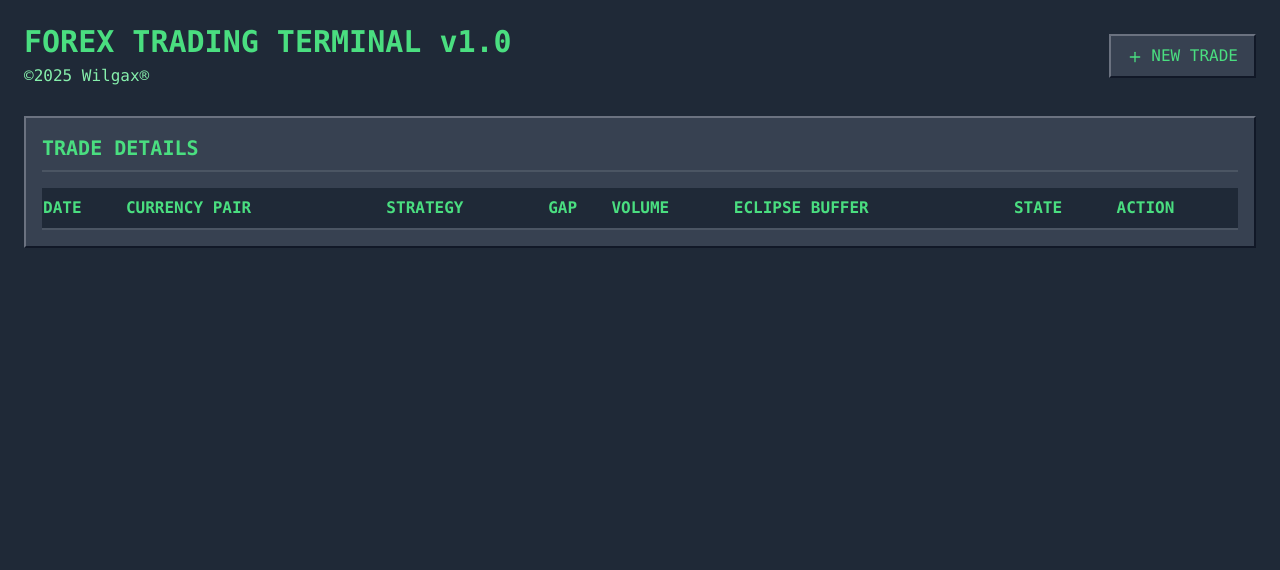
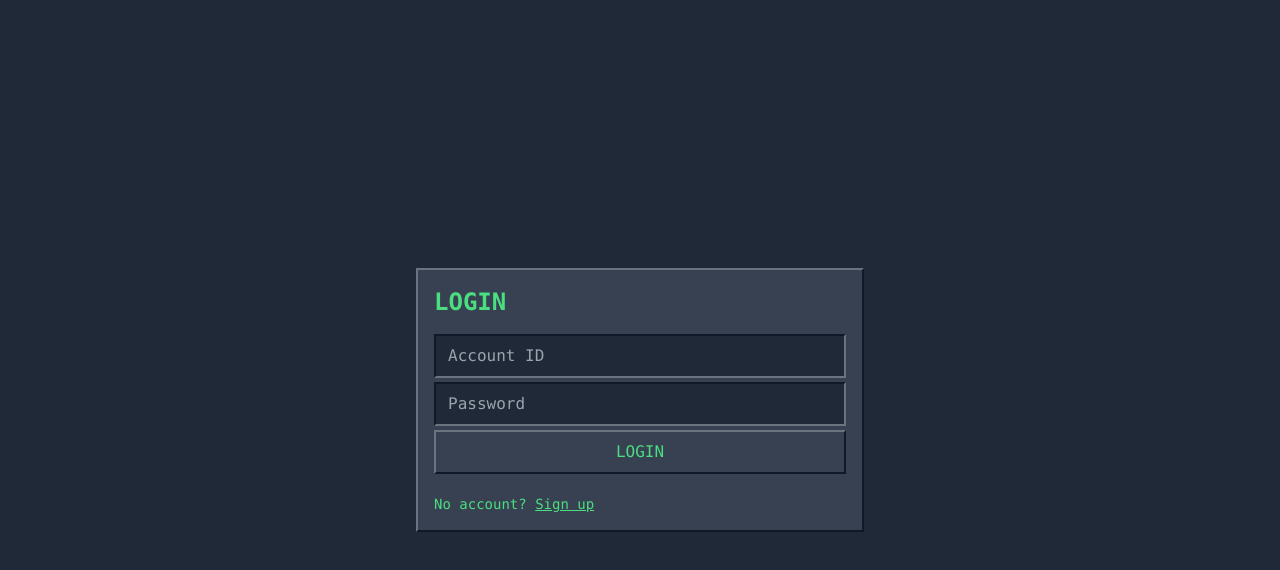
Before and after one commit to Pramay-vlog/forexAlgo-fe, a React (Vite) app: page /login in a window 1280 px wide. Shown: the top 570 px of the page. Built offline with nearby package versions, Linux system fonts and the light colour scheme; sample sign-in values are in the browser's storage.

Commit message:
Add routing and authentication components: Implement Login and Signup pages, update Main component for route handling

```diff
--- a/index.html
+++ b/index.html
@@ -8,6 +8,6 @@
   </head>
   <body>
     <div id="root"></div>
-    <script type="module" src="/src/main.tsx"></script>
+    <script type="module" src="/src/index.tsx"></script>
   </body>
 </html>
--- a/package.json
+++ b/package.json
@@ -15,6 +15,7 @@
     "react": "^18.3.1",
     "react-dom": "^18.3.1",
     "react-hot-toast": "^2.5.2",
+    "react-router-dom": "^7.6.1",
     "react-spinners": "^0.17.0",
     "swr": "^2.3.3"
   },
--- /dev/null
+++ b/src/index.tsx
@@ -0,0 +1,20 @@
+import React from 'react';
+import { createRoot } from 'react-dom/client';
+import { BrowserRouter, Routes, Route } from 'react-router-dom';
+import './index.css';
+
+import Main from './Main';
+import Login from './pages/Login';
+import Signup from './pages/Signup';
+
+createRoot( document.getElementById( 'root' )! ).render(
+    <React.StrictMode>
+        <BrowserRouter>
+            <Routes>
+                <Route path="/" element={<Main />} />
+                <Route path="/login" element={<Login />} />
+                <Route path="/signup" element={<Signup />} />
+            </Routes>
+        </BrowserRouter>
+    </React.StrictMode>
+);
--- a/src/main.tsx
+++ b/src/main.tsx
@@ -1,10 +1,21 @@
-import { StrictMode } from 'react';
-import { createRoot } from 'react-dom/client';
-import App from './App.tsx';
-import './index.css';
+import { useEffect, useState } from 'react';
+import { useNavigate } from 'react-router-dom';
+import App from './App';
 
-createRoot(document.getElementById('root')!).render(
-  <StrictMode>
-    <App />
-  </StrictMode>
-);
+const Main = () => {
+  const [ isLoggedIn, setIsLoggedIn ] = useState( false );
+  const navigate = useNavigate();
+
+  useEffect( () => {
+    const accountId = localStorage.getItem( 'accountId' );
+    if ( accountId ) {
+      setIsLoggedIn( true );
+    } else {
+      navigate( '/login' );
+    }
+  }, [ navigate ] );
+
+  return isLoggedIn ? <App /> : null;
+};
+
+export default Main;
--- /dev/null
+++ b/src/pages/Login.tsx
@@ -0,0 +1,76 @@
+import { useState } from 'react';
+import { axiosInstance } from '../api/base';
+import toast from 'react-hot-toast';
+import { useNavigate, Link } from 'react-router-dom';
+
+const Login = () => {
+    const [ accountId, setAccountId ] = useState( '' );
+    const [ password, setPassword ] = useState( '' );
+    const [ errors, setErrors ] = useState<{ accountId?: string; password?: string }>( {} );
+    const navigate = useNavigate();
+
+    const validate = () => {
+        const newErrors: typeof errors = {};
+        if ( !accountId.trim() ) newErrors.accountId = 'Account ID is required';
+        if ( !password.trim() ) newErrors.password = 'Password is required';
+        setErrors( newErrors );
+        return Object.keys( newErrors ).length === 0;
+    };
+
+    const handleLogin = async () => {
+        if ( !validate() ) return;
+
+        try {
+            const res = await axiosInstance.post( '/user/signin', { accountId, password } );
+            console.log('🚀 ~ handleLogin ~ res:', res);
+            localStorage.setItem( 'accountId', res.data.accountId );
+            toast.success( 'Login successful!' );
+            navigate( '/' );
+        } catch ( err: any ) {
+            toast.error( err?.response?.data?.message || 'Login failed' );
+        }
+    };
+
+    return (
+        <div className="min-h-screen flex items-center justify-center bg-gray-800 text-green-400 font-mono">
+            <div className="retro-panel w-full max-w-md">
+                <h2 className="text-2xl mb-4 font-bold">LOGIN</h2>
+
+                <input
+                    type="text"
+                    placeholder="Account ID"
+                    value={accountId}
+                    onChange={e => setAccountId( e.target.value )}
+                    className="retro-input w-full mb-1"
+                />
+                {errors.accountId && (
+                    <p className="text-red-400 text-sm mb-2">{errors.accountId}</p>
+                )}
+
+                <input
+                    type="password"
+                    placeholder="Password"
+                    value={password}
+                    onChange={e => setPassword( e.target.value )}
+                    className="retro-input w-full mb-1"
+                />
+                {errors.password && (
+                    <p className="text-red-400 text-sm mb-4">{errors.password}</p>
+                )}
+
+                <button onClick={handleLogin} className="retro-button w-full mb-2">
+                    LOGIN
+                </button>
+
+                <p className="text-sm mt-3">
+                    No account?{' '}
+                    <Link to="/signup" className="underline">
+                        Sign up
+                    </Link>
+                </p>
+            </div>
+        </div>
+    );
+};
+
+export default Login;
--- /dev/null
+++ b/src/pages/Signup.tsx
@@ -0,0 +1,75 @@
+import { useState } from 'react';
+import { axiosInstance } from '../api/base';
+import toast from 'react-hot-toast';
+import { useNavigate, Link } from 'react-router-dom';
+
+const Signup = () => {
+    const [ accountId, setAccountId ] = useState( '' );
+    const [ password, setPassword ] = useState( '' );
+    const [ errors, setErrors ] = useState<{ accountId?: string; password?: string }>( {} );
+    const navigate = useNavigate();
+
+    const validate = () => {
+        const newErrors: typeof errors = {};
+        if ( !accountId.trim() ) newErrors.accountId = 'Account ID is required';
+        if ( !password.trim() ) newErrors.password = 'Password is required';
+        setErrors( newErrors );
+        return Object.keys( newErrors ).length === 0;
+    };
+
+    const handleSignup = async () => {
+        if ( !validate() ) return;
+
+        try {
+            const res = await axiosInstance.post( '/user/signup', { accountId, password } );
+            localStorage.setItem( 'accountId', res.data.accountId );
+            toast.success( 'Signup successful!' );
+            navigate( '/' );
+        } catch ( err: any ) {
+            toast.error( err?.response?.data?.message || 'Signup failed' );
+        }
+    };
+
+    return (
+        <div className="min-h-screen flex items-center justify-center bg-gray-800 text-green-400 font-mono">
+            <div className="retro-panel w-full max-w-md">
+                <h2 className="text-2xl mb-4 font-bold">SIGN UP</h2>
+
+                <input
+                    type="text"
+                    placeholder="Account ID"
+                    value={accountId}
+                    onChange={e => setAccountId( e.target.value )}
+                    className="retro-input w-full mb-1"
+                />
+                {errors.accountId && (
+                    <p className="text-red-400 text-sm mb-2">{errors.accountId}</p>
+                )}
+
+                <input
+                    type="password"
+                    placeholder="Password"
+                    value={password}
+                    onChange={e => setPassword( e.target.value )}
+                    className="retro-input w-full mb-1"
+                />
+                {errors.password && (
+                    <p className="text-red-400 text-sm mb-4">{errors.password}</p>
+                )}
+
+                <button onClick={handleSignup} className="retro-button w-full mb-2">
+                    SIGN UP
+                </button>
+
+                <p className="text-sm mt-3">
+                    Already have an account?{' '}
+                    <Link to="/login" className="underline">
+                        Log in here
+                    </Link>
+                </p>
+            </div>
+        </div>
+    );
+};
+
+export default Signup;
```
Also changed, not shown: 1 other file (tests, documents, lock files or other folders).
